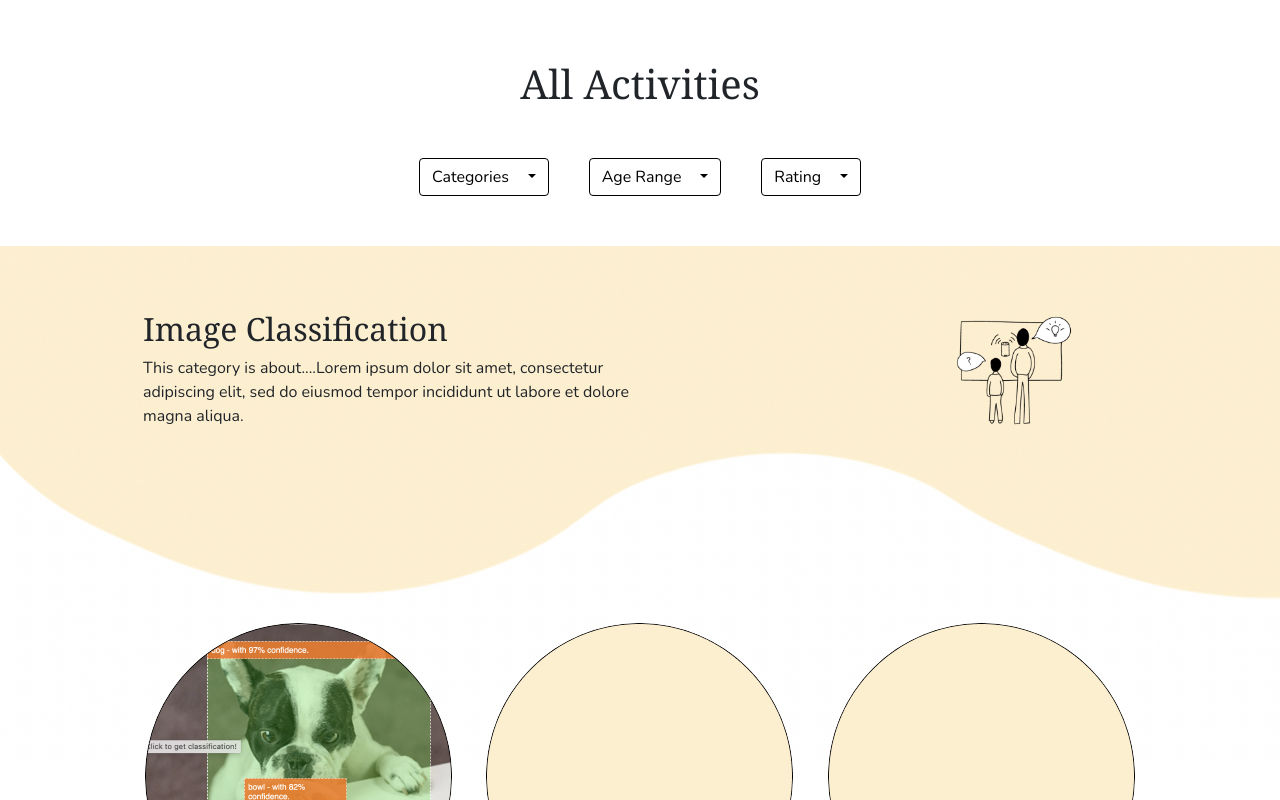
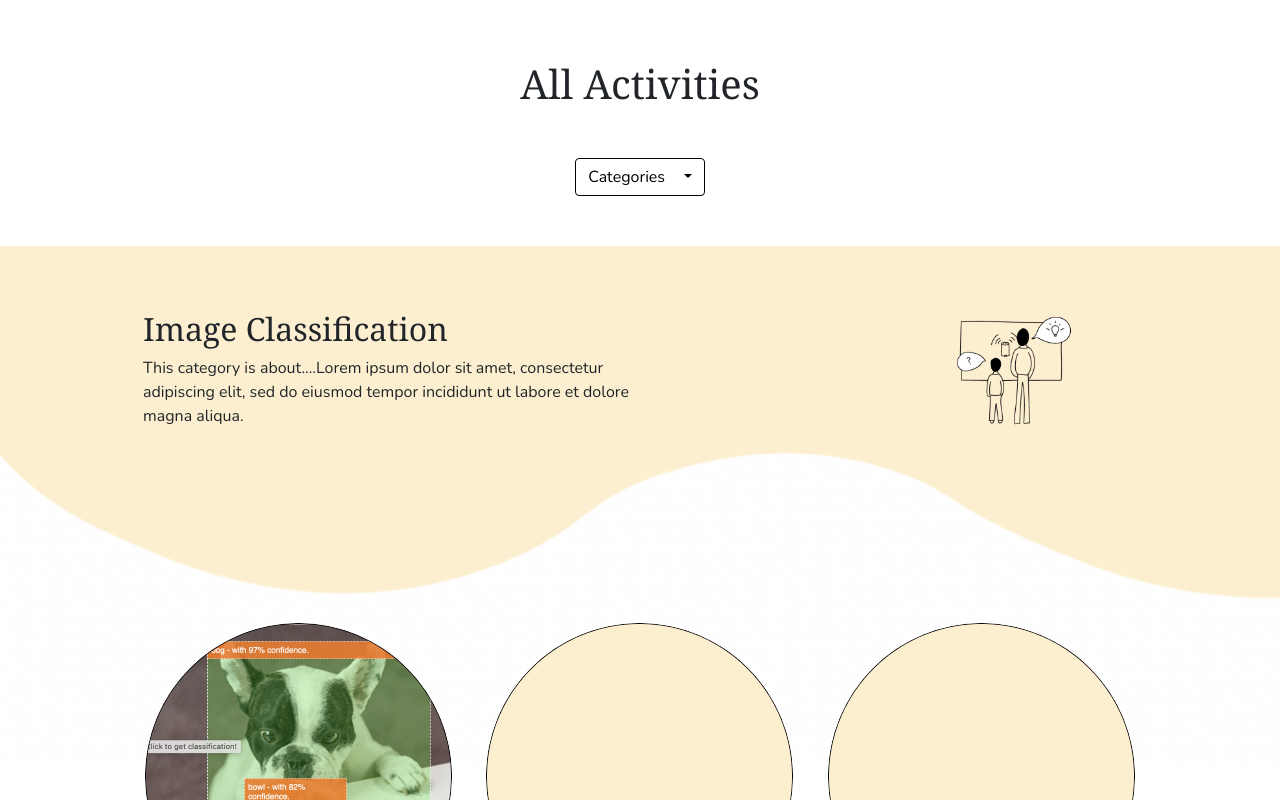
Before and after one commit to stefania11/ai_playground, a React (Create React App) app: page /Activity in a window 1280 px wide. Shown: the top 800 px of the page. Built offline with nearby package versions, Linux system fonts and the light colour scheme.

Commit message:
minor updates

```diff
--- a/src/Components/ActivityFilter.js
+++ b/src/Components/ActivityFilter.js
@@ -38,7 +38,7 @@ export function ActivityFilter() {
                         </ul>
                     </div>
 
-                    <div className="dropdown">
+                    {/* <div className="dropdown">
                         <button className="btn dropdown-toggle" type="button" id="dropdownMenu2" data-bs-toggle="dropdown" aria-expanded="false">
                             {"Age Rangeㅤ"}
                         </button>
@@ -58,7 +58,7 @@ export function ActivityFilter() {
                             <li><button className="dropdown-item" type="button">{"Rating rang 2"}</button></li>
                             <li><button className="dropdown-item" type="button">{"Rating rang 3"}</button></li>
                         </ul>
-                    </div>
+                    </div> */}
 
 
                 </div>
```
